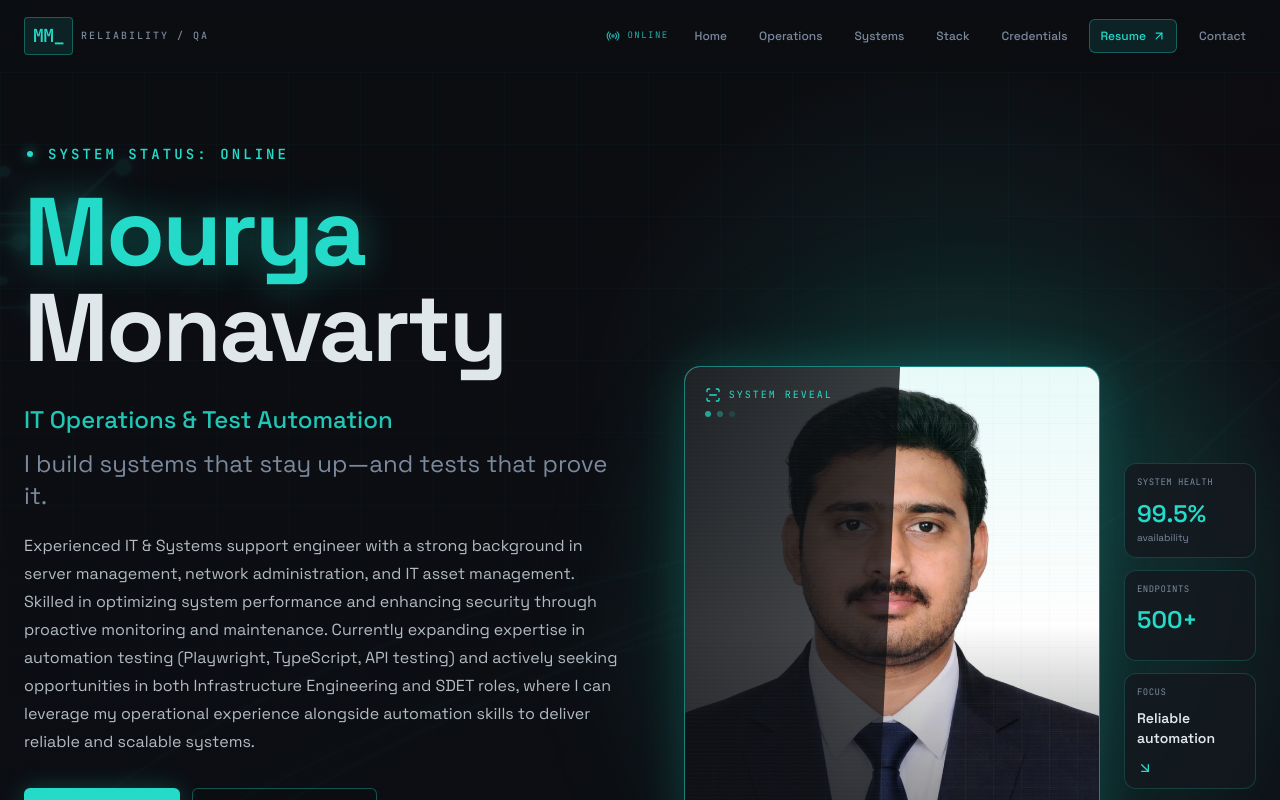
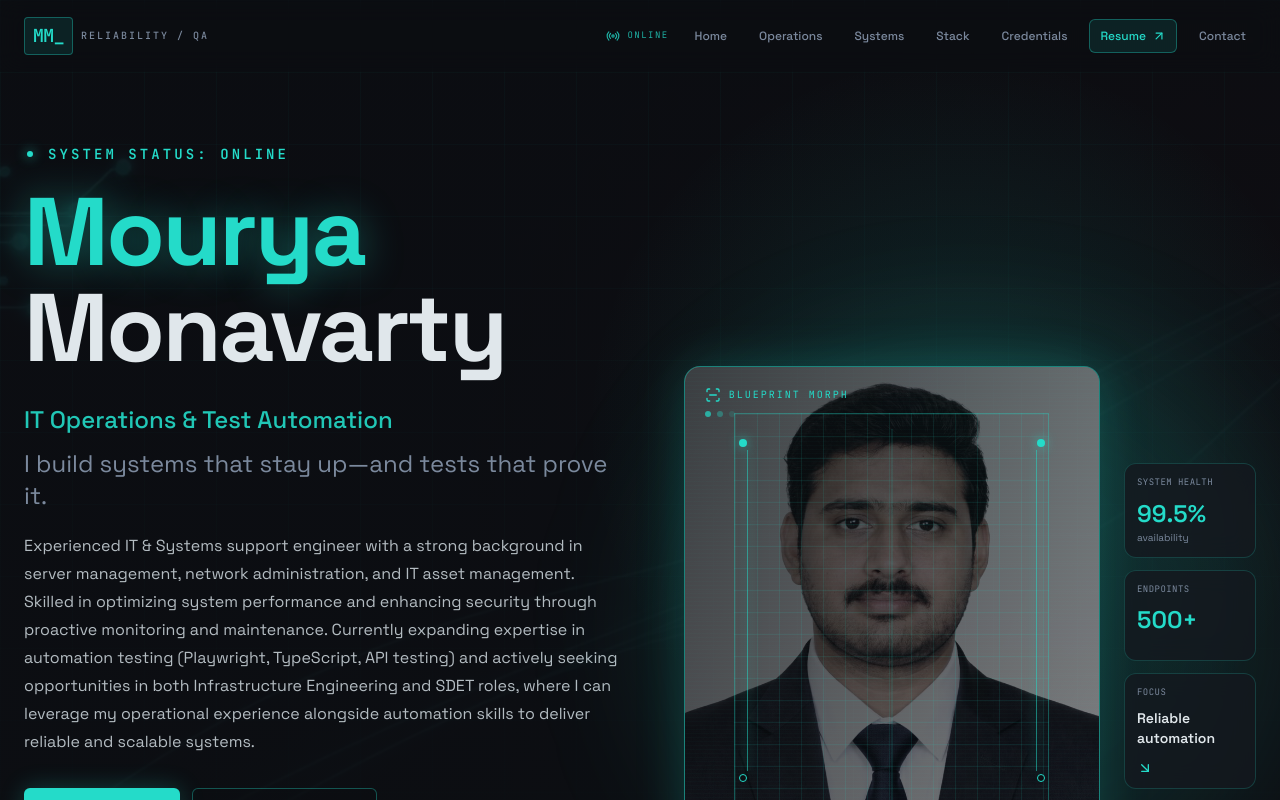
Before and after one commit to mouryachowdary/Mourya_Monavarty_Portfolio, a React (Vite) app: page / in a window 1280 px wide. Shown: the top 800 px of the page. Built offline with nearby package versions, Linux system fonts and the light colour scheme.

Commit message:
Add portrait-only blueprint morph reveal

```diff
--- a/src/components/HeroSection.tsx
+++ b/src/components/HeroSection.tsx
@@ -70,10 +70,10 @@ const HeroSection = () => {
 
   const handleMobileReveal = () => setRevealActive((active) => !active);
 
-  const revealStyle = {
-    clipPath: revealActive
-      ? "polygon(0 0, 18% 0, 12% 100%, 0 100%)"
-      : "polygon(0 0, 52% 0, 46% 100%, 0 100%)",
+  const portraitStyle = {
+    filter: revealActive ? "saturate(1) contrast(1)" : "saturate(0.5) contrast(1.08)",
+    opacity: revealActive ? 1 : 0.68,
+    transform: revealActive ? "scale(1)" : "scale(1.015)",
   } as CSSProperties;
 
   return (
@@ -217,21 +217,31 @@ const HeroSection = () => {
                     fetchPriority="high"
                     decoding="async"
                     sizes="(max-width: 640px) 82vw, 460px"
-                    className="h-full w-full object-cover object-top"
+                    className="h-full w-full object-cover object-top transition-[filter,opacity,transform] duration-700 ease-out"
+                    style={portraitStyle}
                   />
                 </picture>
 
                 <div
-                  className="pointer-events-none absolute inset-0 z-10 bg-[linear-gradient(115deg,hsl(220_20%_6%_/_0.92),hsl(220_20%_6%_/_0.56))] transition-[clip-path] duration-500 ease-out"
-                  style={revealStyle}
+                  className={`pointer-events-none absolute inset-0 z-10 transition-[opacity,transform] duration-700 ease-out ${revealActive ? "scale-110 opacity-0" : "scale-100 opacity-100"}`}
                   aria-hidden="true"
-                />
+                >
+                  <div className="absolute inset-0 bg-[linear-gradient(115deg,hsl(220_20%_6%_/_0.72),hsl(220_20%_6%_/_0.3))]" />
+                  <div className="absolute inset-[9%_12%_10%] border border-primary/35 [background-image:linear-gradient(hsl(174_72%_50%_/_0.1)_1px,transparent_1px),linear-gradient(90deg,hsl(174_72%_50%_/_0.1)_1px,transparent_1px)] [background-size:22px_22px]" />
+                  <div className="absolute left-[15%] top-[16%] h-[62%] w-px bg-primary/55 shadow-[0_0_12px_hsl(174_72%_50%_/_0.7)]" />
+                  <div className="absolute right-[15%] top-[16%] h-[62%] w-px bg-primary/55 shadow-[0_0_12px_hsl(174_72%_50%_/_0.7)]" />
+                  <div className="absolute left-1/2 top-[12%] h-[76%] w-px -translate-x-1/2 bg-primary/20" />
+                  <span className="absolute left-[13%] top-[14%] h-2 w-2 rounded-full bg-primary shadow-[0_0_12px_hsl(174_72%_50%_/_0.8)]" />
+                  <span className="absolute right-[13%] top-[14%] h-2 w-2 rounded-full bg-primary shadow-[0_0_12px_hsl(174_72%_50%_/_0.8)]" />
+                  <span className="absolute bottom-[20%] left-[13%] h-2 w-2 rounded-full border border-primary bg-background" />
+                  <span className="absolute bottom-[20%] right-[13%] h-2 w-2 rounded-full border border-primary bg-background" />
+                </div>
                 <div className="pointer-events-none absolute inset-0 z-20 opacity-30 [background-image:repeating-linear-gradient(0deg,transparent,transparent_3px,hsl(174_72%_50%_/_0.12)_4px)]" aria-hidden="true" />
 
                 <div className="absolute left-5 top-5 z-30 font-mono text-[10px] uppercase tracking-[0.2em] text-primary">
                   <div className="flex items-center gap-2">
                     <ScanLine className="h-4 w-4" />
-                    System reveal
+                    Blueprint morph
                   </div>
                   <div className="mt-2 flex gap-1.5 opacity-70" aria-hidden="true">
                     <span className="h-1.5 w-1.5 rounded-full bg-primary" />
@@ -242,7 +252,7 @@ const HeroSection = () => {
 
 
                 <div className="absolute bottom-5 left-1/2 z-30 hidden -translate-x-1/2 whitespace-nowrap rounded-full border border-primary/30 bg-background/75 px-4 py-2 font-mono text-[10px] uppercase tracking-[0.18em] text-primary backdrop-blur-md lg:block">
-                  {revealActive ? "Identity verified" : "Hover to initialize"}
+                  {revealActive ? "Model verified" : "Align blueprint"}
                 </div>
               </div>
 
@@ -276,7 +286,7 @@ const HeroSection = () => {
               className="mt-4 inline-flex w-full items-center justify-center gap-2 rounded-md border border-primary/25 bg-primary/[0.06] px-4 py-2 font-mono text-[10px] uppercase tracking-[0.16em] text-primary transition hover:border-primary/60 hover:bg-primary/10 focus-visible:outline-none focus-visible:ring-2 focus-visible:ring-primary lg:hidden"
             >
               <ScanLine className="h-4 w-4" />
-              {revealActive ? "Reset system reveal" : "Tap to initialize reveal"}
+              {revealActive ? "Reset blueprint morph" : "Tap to align blueprint"}
             </button>
           </motion.div>
         </div>
```
